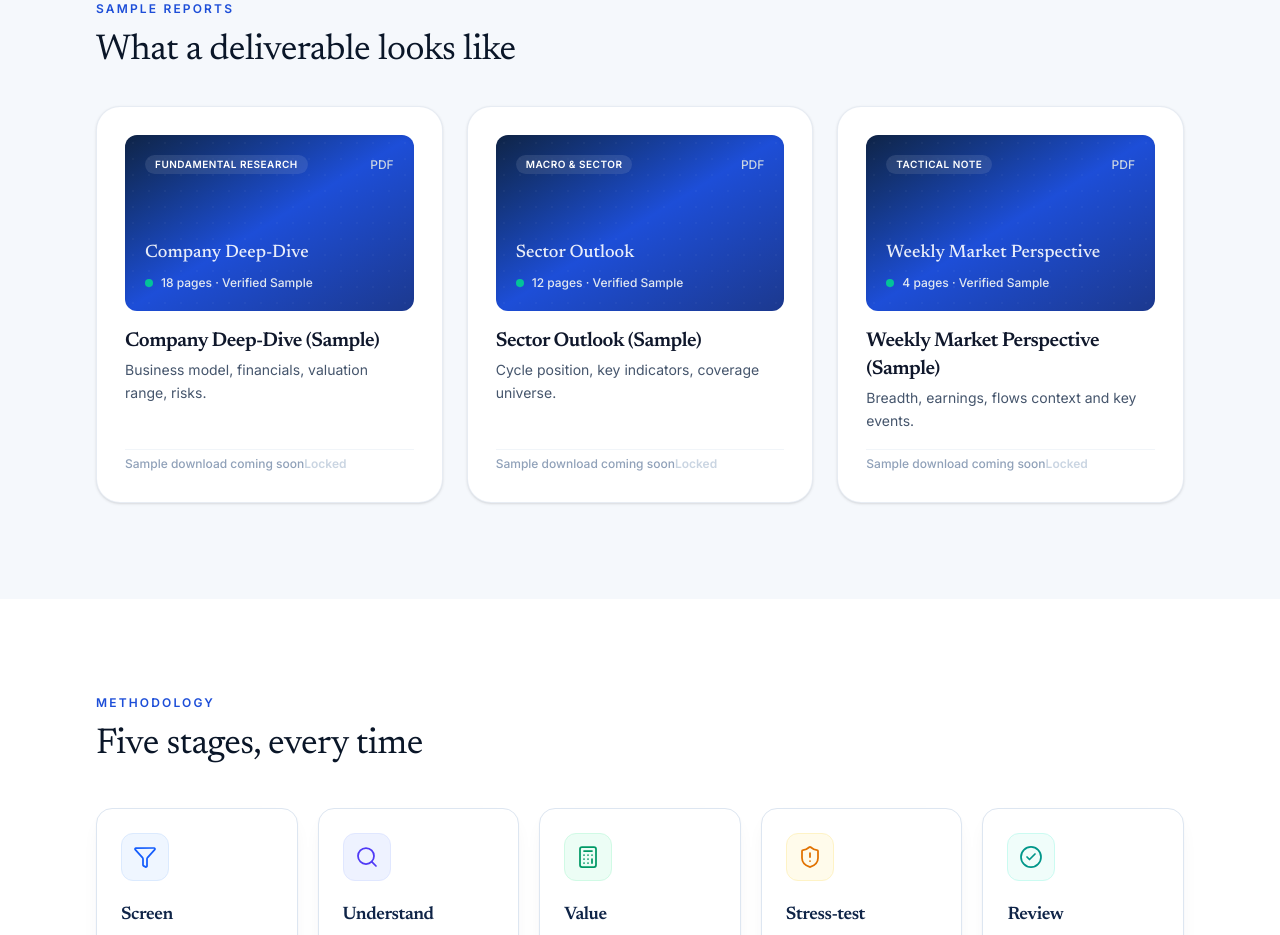
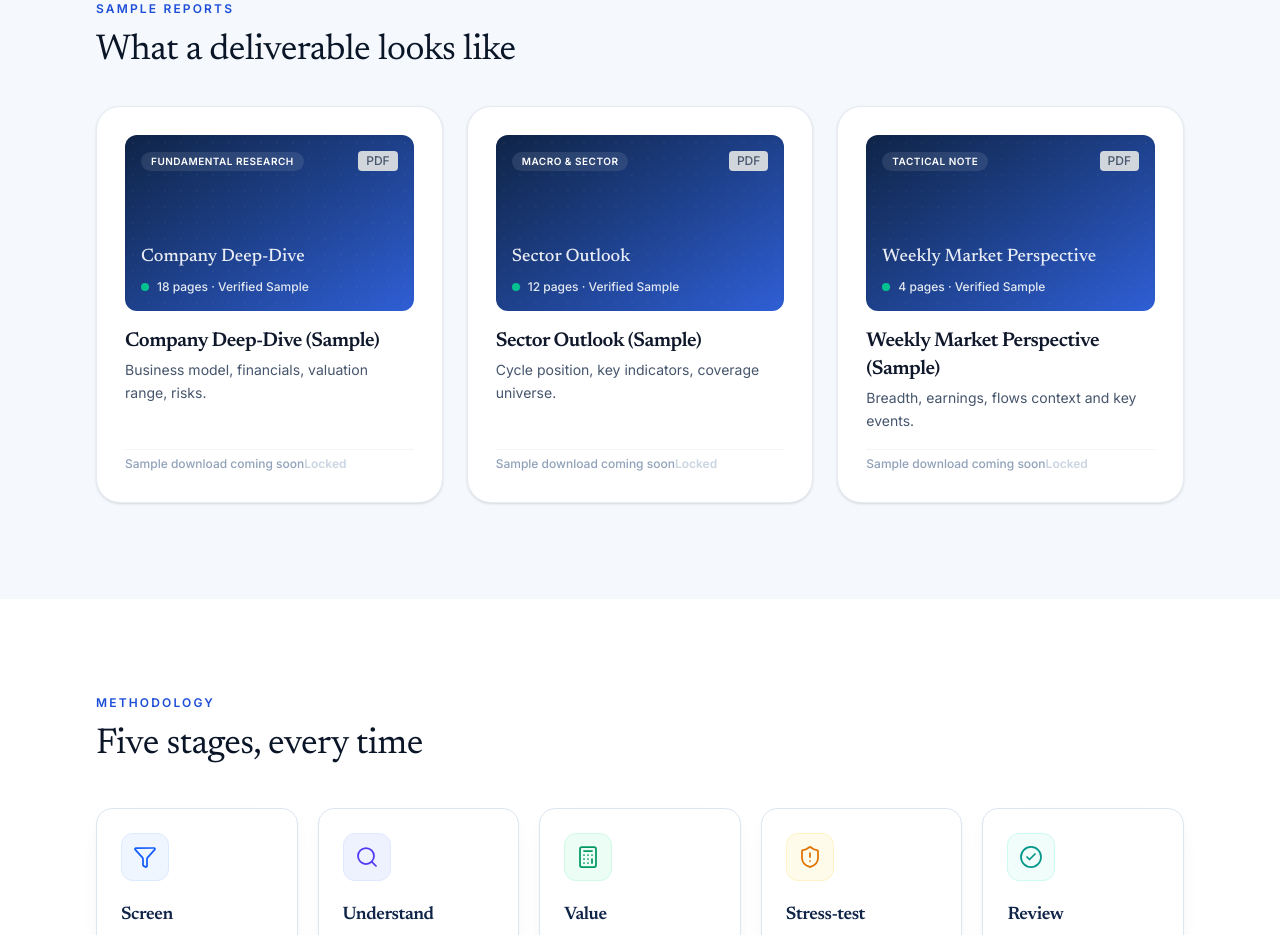
Before and after one commit to dilseresearchlab-git/Advisory, a Next.js app: page /research in a window 1280 px wide. Shown: the part 2460-3395 px from the top of the page. Built offline with nearby package versions, Linux system fonts and the light colour scheme.

Commit message:
improved the visual of the sample dowenload cards

```diff
--- a/src/components/pages/research/SampleReports.jsx
+++ b/src/components/pages/research/SampleReports.jsx
@@ -40,11 +40,11 @@ export default function SampleReportsSection() {
             key={report.id}
             whileHover={{ y: -6 }}
             transition={{ duration: 0.3, ease: "easeOut" }}
-            className="group relative flex flex-col justify-between overflow-hidden rounded-3xl border border-slate-200/80 bg-white p-6 sm:p-7 shadow-sm transition-all duration-300 hover:border-royal/40 hover:shadow-xl"
+            className="group relative flex flex-col justify-between overflow-hidden rounded-2xl md:rounded-3xl border border-slate-200/80 bg-white p-6 sm:p-7 shadow-sm transition-all duration-300 hover:border-royal/40 hover:shadow-xl"
           >
             <div>
               {/* Cover Image / Document Preview Mockup */}
-              <div className="relative h-44 w-full overflow-hidden rounded-xl bg-linear-to-br from-navy via-royal to-blue-900 p-5 shadow-inner">
+              <div className="relative h-44 w-full overflow-hidden rounded-xl md:rounded-xl bg-linear-to-br from-navy to-royal-soft p-4 shadow-inner">
                 {/* Decorative background grid lines simulating a document cover */}
                 <div aria-hidden="true" className="absolute inset-0 bg-[radial-gradient(#ffffff15_1px,transparent_1px)] bg-size-[16px_16px] opacity-40" />
 
@@ -53,7 +53,7 @@ export default function SampleReportsSection() {
                     <span className="rounded-full bg-white/10 px-2.5 py-0.5 text-[10px] font-semibold uppercase tracking-wider text-white backdrop-blur-md">
                       {report.tag}
                     </span>
-                    <span className="text-xs font-medium text-slate-300">
+                    <span className="text-xs rounded-sm bg-gray-300 px-2 py-0.5 font-medium text-slate-600">
                       PDF
                     </span>
                   </div>
```
